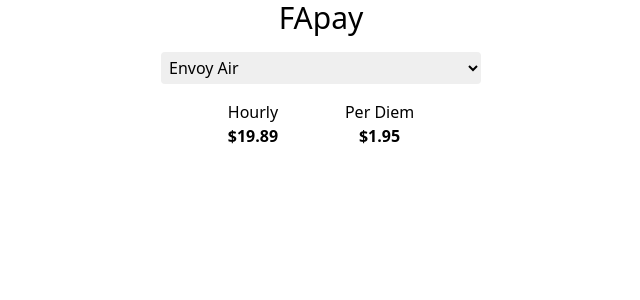
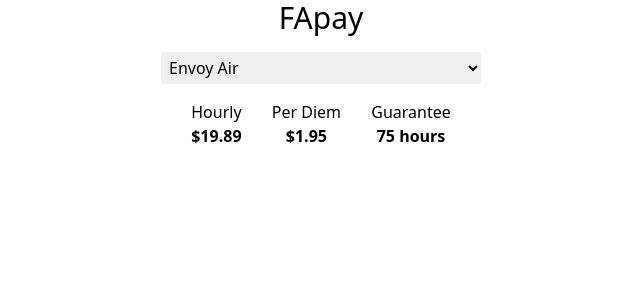
Before and after one commit to tweakdeveloper/FApay, a React (Vite) app: page / in a window 1280 px wide. Shown: the top 300 px of the page, without its empty margins (319-959 px from the left). Built offline with nearby package versions, Linux system fonts and the light colour scheme.

Commit message:
added guarantee indicator

```diff
--- a/src/App.tsx
+++ b/src/App.tsx
@@ -37,6 +37,13 @@
               .perdiem,
           )}
         />
+        <Indicator
+          label="Guarantee"
+          value={`${
+            airlines.filter((airline) => airline.code === currentAirline)[0]
+              .guarantee
+          } hours`}
+        />
       </Row>
     </div>
   );
--- a/src/data.json
+++ b/src/data.json
@@ -1,5 +1,5 @@
 [
-  {"code": "MQ", "name": "Envoy Air", "pay": 19.89, "perdiem": 1.95},
-  {"code": "OO", "name": "SkyWest", "pay": 20.55, "perdiem": 2.00},
-  {"code": "YV", "name": "Mesa Airlines", "pay": 16.77, "perdiem": 1.70}
+  {"code": "MQ", "name": "Envoy Air", "pay": 19.89, "perdiem": 1.95, "guarantee": 75},
+  {"code": "OO", "name": "SkyWest", "pay": 20.55, "perdiem": 2.00, "guarantee": 76},
+  {"code": "YV", "name": "Mesa Airlines", "pay": 16.77, "perdiem": 1.70, "guarantee": 74}
 ]
```
